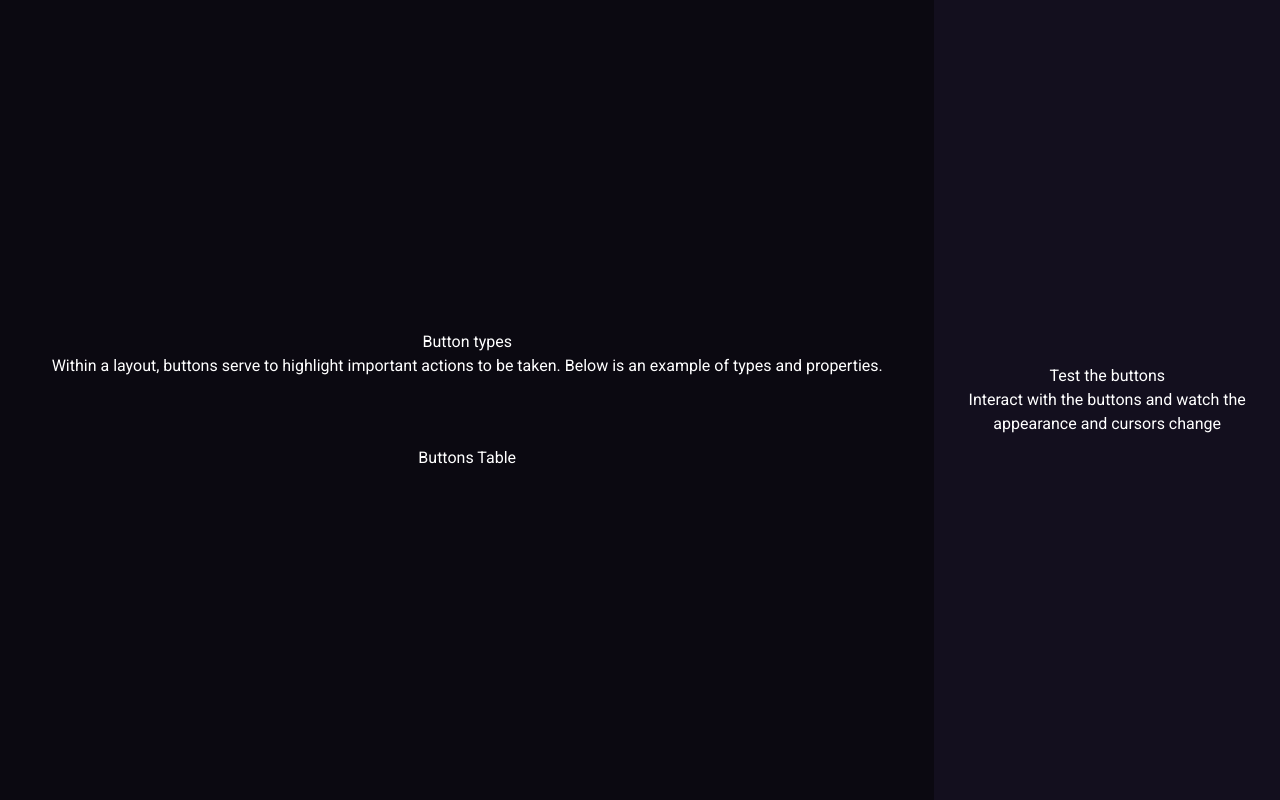
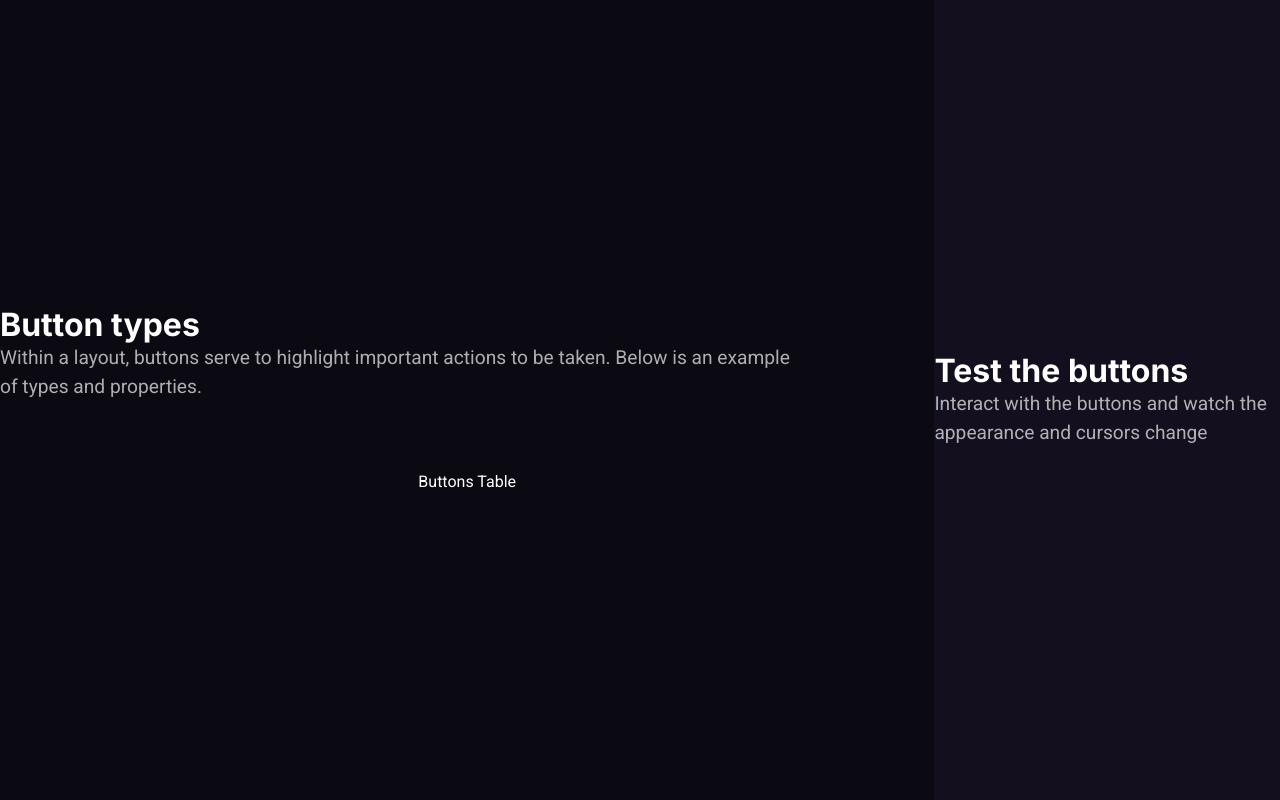
Before and after one commit to jairo-sousa/boracodar-3-buttons, a React (Vite) app: page / in a window 1280 px wide. Built offline with nearby package versions, Linux system fonts and the light colour scheme.

Commit message:
style: set Header

```diff
--- a/src/App.tsx
+++ b/src/App.tsx
@@ -9,6 +9,9 @@ function App() {
 		paragraph:
 			"Within a layout, buttons serve to highlight important actions to be taken. Below is an example of types and properties.",
 	};
+	const headerCustomStyle = {
+		w: "80.8rem",
+	};
 
 	return (
 		<Flex className="App">
@@ -19,7 +22,7 @@ function App() {
 				gap="6.8rem"
 				flex={1}
 			>
-				<Header headerText={headerText} />
+				<Header headerText={headerText} customStyle={headerCustomStyle} />
 				<Buttons />
 			</Flex>
 			<Flex as="section" align="center" w="27%" bg="#130F1E">
--- a/src/components/Header.tsx
+++ b/src/components/Header.tsx
@@ -1,15 +1,41 @@
+import { Flex, Heading, Text } from "@chakra-ui/react";
+
 type HeaderProps = {
 	headerText: {
 		title: String;
 		paragraph: string;
 	};
+	customStyle?: {
+		w: String;
+	};
 };
 
 export function Header(props: HeaderProps) {
 	return (
-		<header>
-			<h1>{props.headerText.title}</h1>
-			<p>{props.headerText.paragraph}</p>
-		</header>
+		<Flex
+			as="header"
+			direction="column"
+			textAlign="start"
+			w={`${props.customStyle?.w}`}
+		>
+			<Heading
+				as="h1"
+				fontSize="3.2rem"
+				fontFamily="Inter, sans-serif"
+				fontWeight="700"
+			>
+				{props.headerText.title}
+			</Heading>
+
+			<Text
+				noOfLines={2}
+				fontSize="1.921rem"
+				fontFamily="roboto"
+				fontWeight="400"
+				opacity="0.67"
+			>
+				{props.headerText.paragraph}
+			</Text>
+		</Flex>
 	);
 }
--- a/src/styles/App.css
+++ /dev/null
@@ -1,26 +0,0 @@
-:root {
-	--text-color: #ffffff;
-	--bg-color: #0b0911;
-}
-
-* {
-	margin: 0;
-	padding: 0;
-
-	font-family: "Roboto", sans-serif;
-	color: var(--text-color);
-}
-
-html,
-body,
-#root,
-.App {
-	width: 100%;
-	height: 100%;
-
-	text-align: center;
-}
-
-.App {
-	background-color: var(--bg-color);
-}
```
